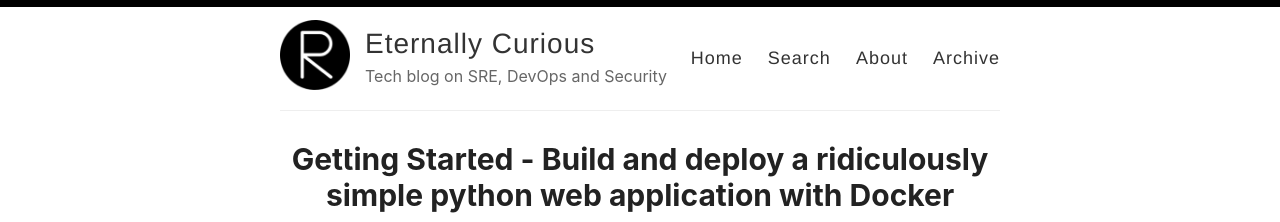
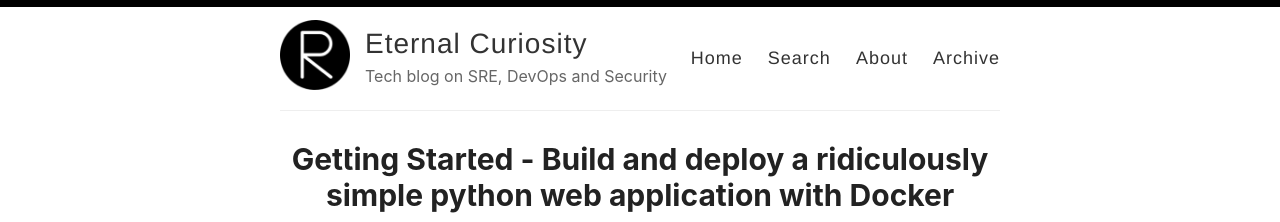
Before and after one commit to tgangte/tgangte.github.io, a Jekyll site: the page built from index.html, in a window 1280 px wide. Shown: the top 222 px of the page. Built offline with Jekyll 4.4.1, drawn with Linux system fonts in a browser that asks for light colours; the list of posts is cut into pages by our own code.

Commit message:
Update _config.yml

```diff
--- a/_config.yml
+++ b/_config.yml
@@ -3,7 +3,7 @@
 #
 
 # Name of your site (displayed in the header)
-name: Eternally Curious
+name: Eternal Curiosity
 
 # Name of the author
 author: tgangte
```
